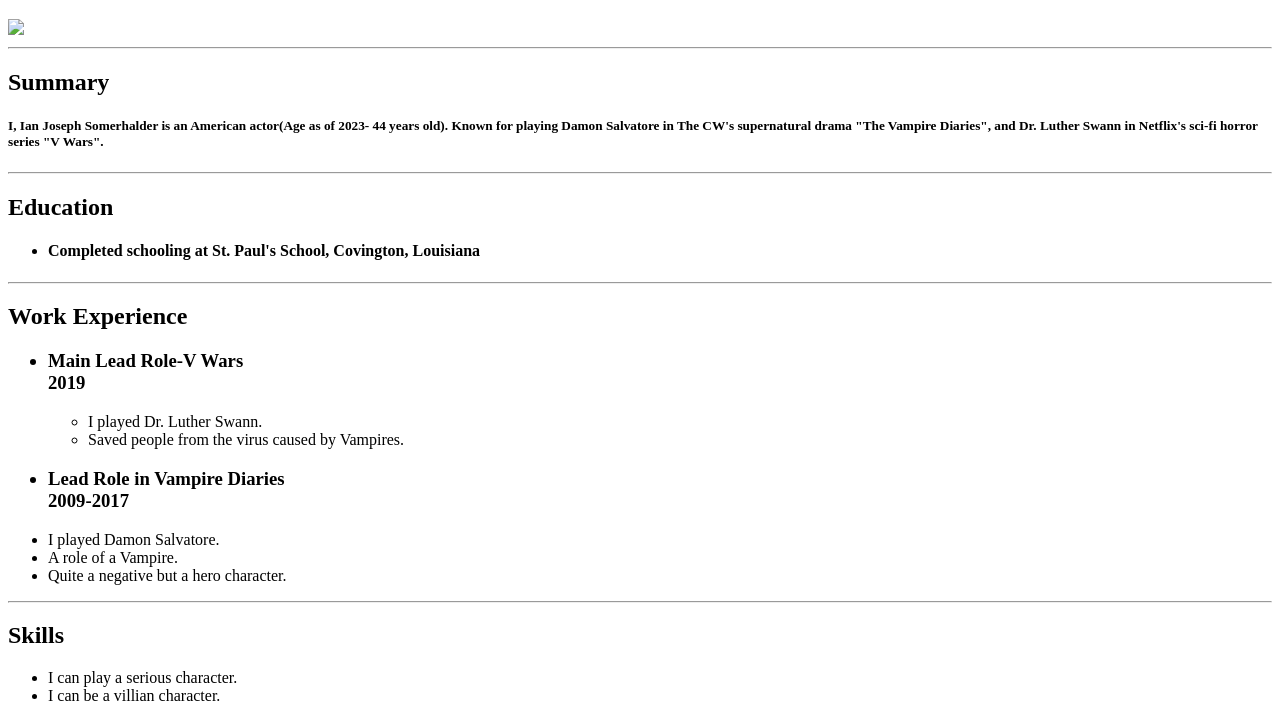
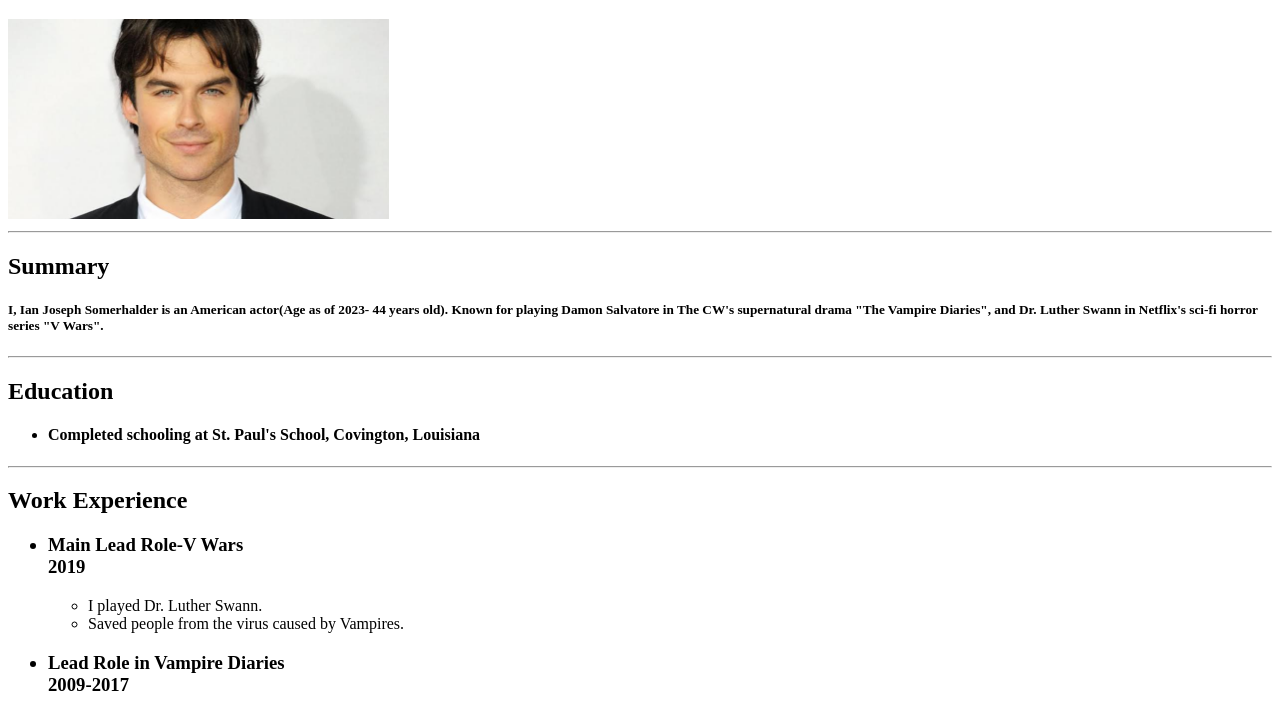
Before and after one commit to aparnalumbia/html-resume, a plain HTML site: page index.html in a window 1280 px wide. Shown: the part 61-763 px from the top of the page. Drawn offline with Linux system fonts and the light colour scheme.

Commit message:
Update index.html

```diff
--- a/index.html
+++ b/index.html
@@ -7,7 +7,7 @@
 </head>
 <body>
       <h1>IAN SOMERHALDER</h1>
-      <img src="./ian" height="200" />
+      <img src="./ian.jpeg" height="200" />
       <hr />
       <h2>Summary</h2>
       <p><h5>I, Ian Joseph Somerhalder is an American actor(Age as of 2023- 44 years old).
```
